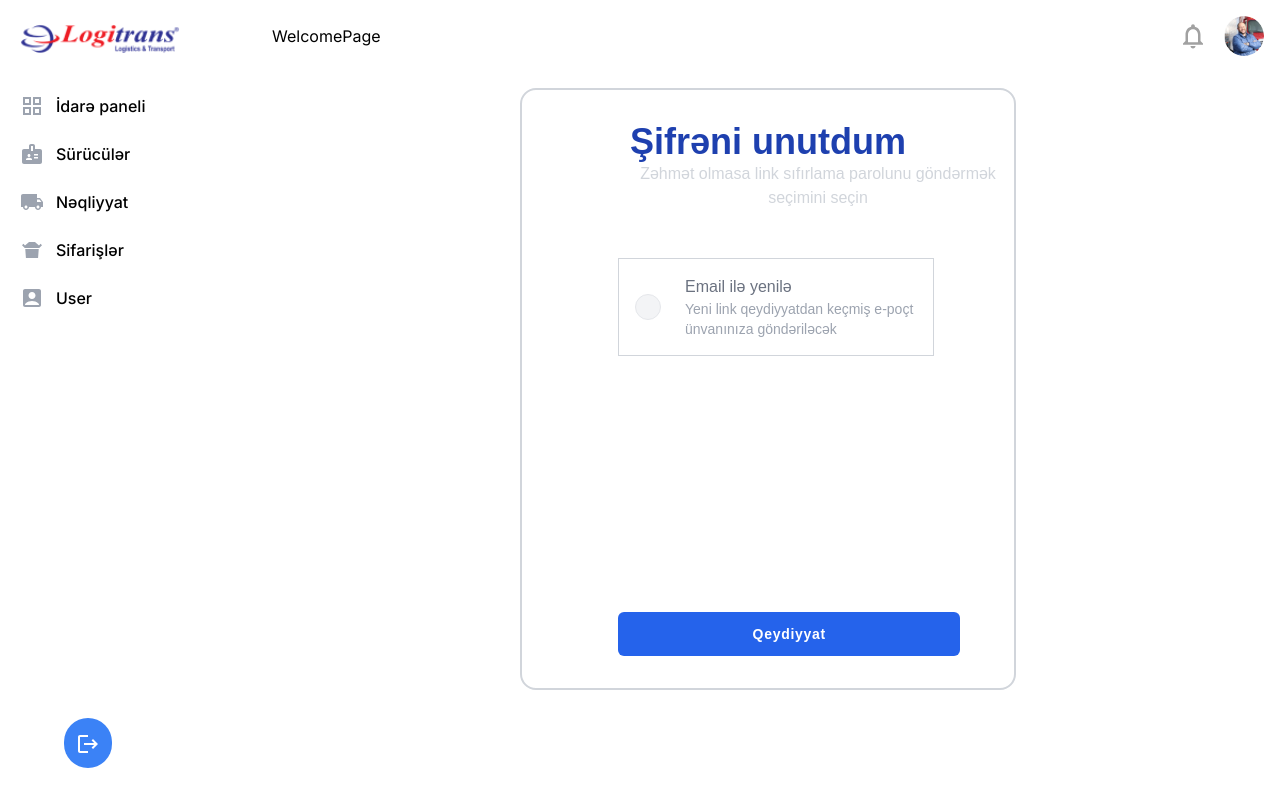
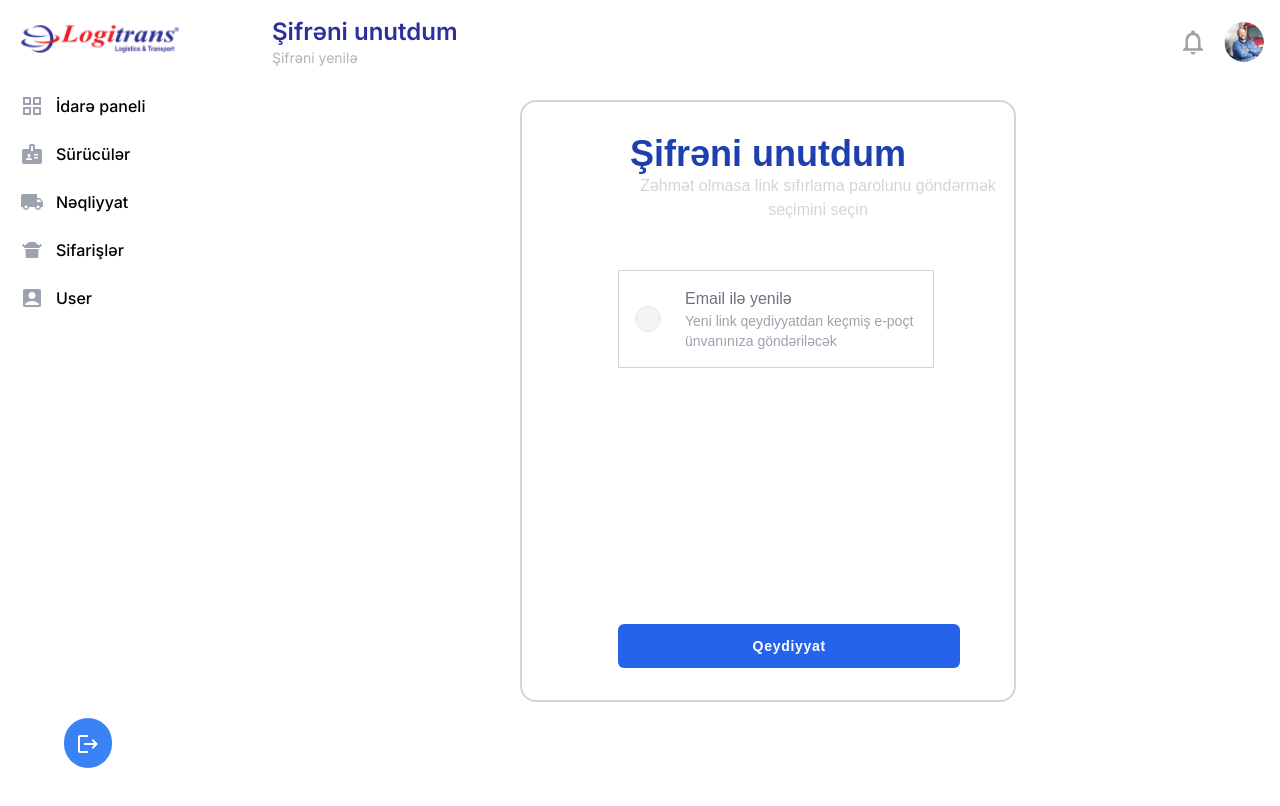
Before and after one commit to Gunel-Aghabayli/Logistics-Next-JS, a Next.js app: page /forgetPassword in a window 1280 px wide. Shown: the top 806 px of the page. Built offline with nearby package versions, Linux system fonts and the light colour scheme.

Commit message:
Routing design

```diff
--- a/app/layout.tsx
+++ b/app/layout.tsx
@@ -61,6 +61,16 @@ export default function RootLayout({ children }) {
         return 'Sifarişlər';
       case '/user':
         return 'User';
+      case '/driversRegister':
+        return 'Sürücülər';
+      case '/forgetPassword':
+        return 'Şifrəni unutdum';
+      case '/orderRegister':
+        return 'Sifarişlər';
+      case '/transportRegister':
+        return 'Nəqliyyat';
+      case '/trRegister2':
+        return 'Nəqliyyat';
       default:
         return 'Welcome';
     }
@@ -76,7 +86,17 @@ export default function RootLayout({ children }) {
       case '/orders':
         return 'Sifarişlərin qəbulu';
       case '/user':
-        return 'Userin qedyiyyatı';
+        return 'Userin qeydiyyatı';
+      case '/driversRegister':
+        return 'Sürücülərin eydiyyatı';
+      case '/forgetPassword':
+        return 'Şifrəni yenilə';
+      case '/orderRegister':
+        return 'Sifarişlərin qəbulu';
+      case '/transportRegister':
+          return 'Nəqliyyatın qəbulu';
+      case '/trRegister2':
+          return 'Nəqliyyatın qəbulu';
       default:
         return 'Page';
   }
@@ -145,8 +165,11 @@ export default function RootLayout({ children }) {
           <div>
            <nav className="bg-white border-gray-200">
               <div className="max-w-screen-xl flex flex-wrap items-center justify-between mx-auto p-4">
-                {getHeadline()}
-                {getLine()}
+                <div className="flex flex-col gap ">
+                  <div className="text-2xl text-bgBlue font-semibold">{getHeadline()}</div>
+               <div className="text-sm text-customGray"> {getLine()}</div>
+</div>
+
                 {/* <a href="https://flowbite.com/" className="flex-col justify-start">
                   <span className="self-center text-3xl mb-3 text-[#2e2e9c] font-semibold whitespace-nowrap ">Sürücülər</span>
                   <h6 className="text-[14px] text-gray-400">Sürücülərin qeydiyyatı</h6>
--- a/app/login/page.tsx
+++ b/app/login/page.tsx
@@ -1,7 +1,7 @@
 "use client"
 import React, { useState } from 'react'
 import Image from 'next/image';
-import myImage from '../../public/image 11 (2).png';
+import myImage from '../../image 11 (2).png';
 import { Icon } from '@iconify/react';
 import eyeCloseLine from '@iconify-icons/mingcute/eye-close-line';
 import eyeOpenLine from '@iconify-icons/pepicons-pop/eye';
```
